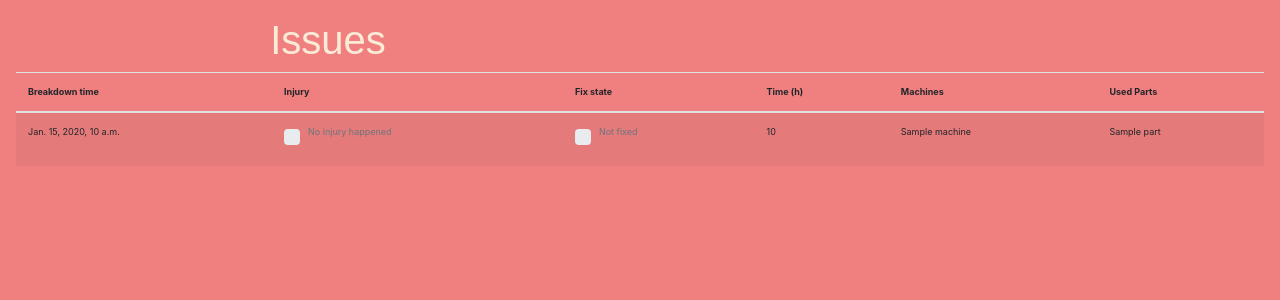
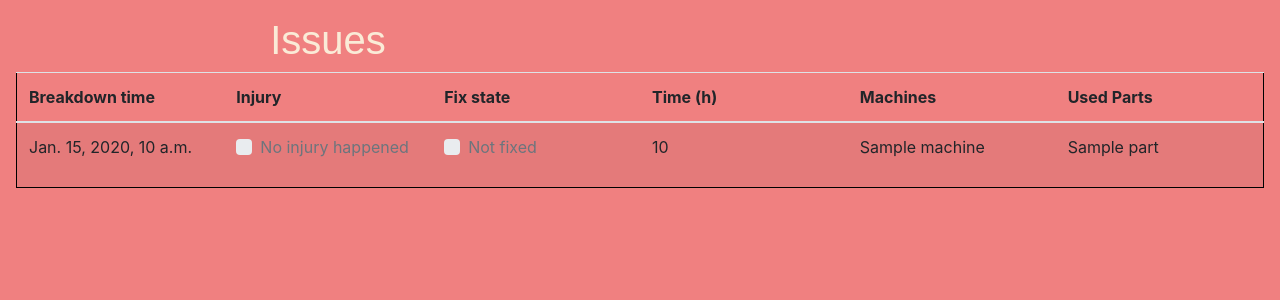
Before and after one commit to Daniilmass/Ahlstrom-hack-1, a Django app: template templates/issues.html in a window 1280 px wide. Shown: the part 56-356 px from the top of the page. Run offline with Django 3.2, Linux system fonts and the light colour scheme; the template is opened without the code that fills it: most values are stand-ins (such as "Sample title", 1, 10 or a date in 2020); some libraries are stand-ins or nearby versions.

Commit message:
Table resizes

```diff
--- a/static/Supreme.css
+++ b/static/Supreme.css
@@ -44,6 +44,9 @@ h3 {
 }
 
 .table {
-    font-size: xx-small ;
+    border: 1px solid black;
+    table-layout: fixed;
+    border-collapse: collapse;
+    /*font-size: xx-small ;*/
     text-space: nowrap;
 }
```
